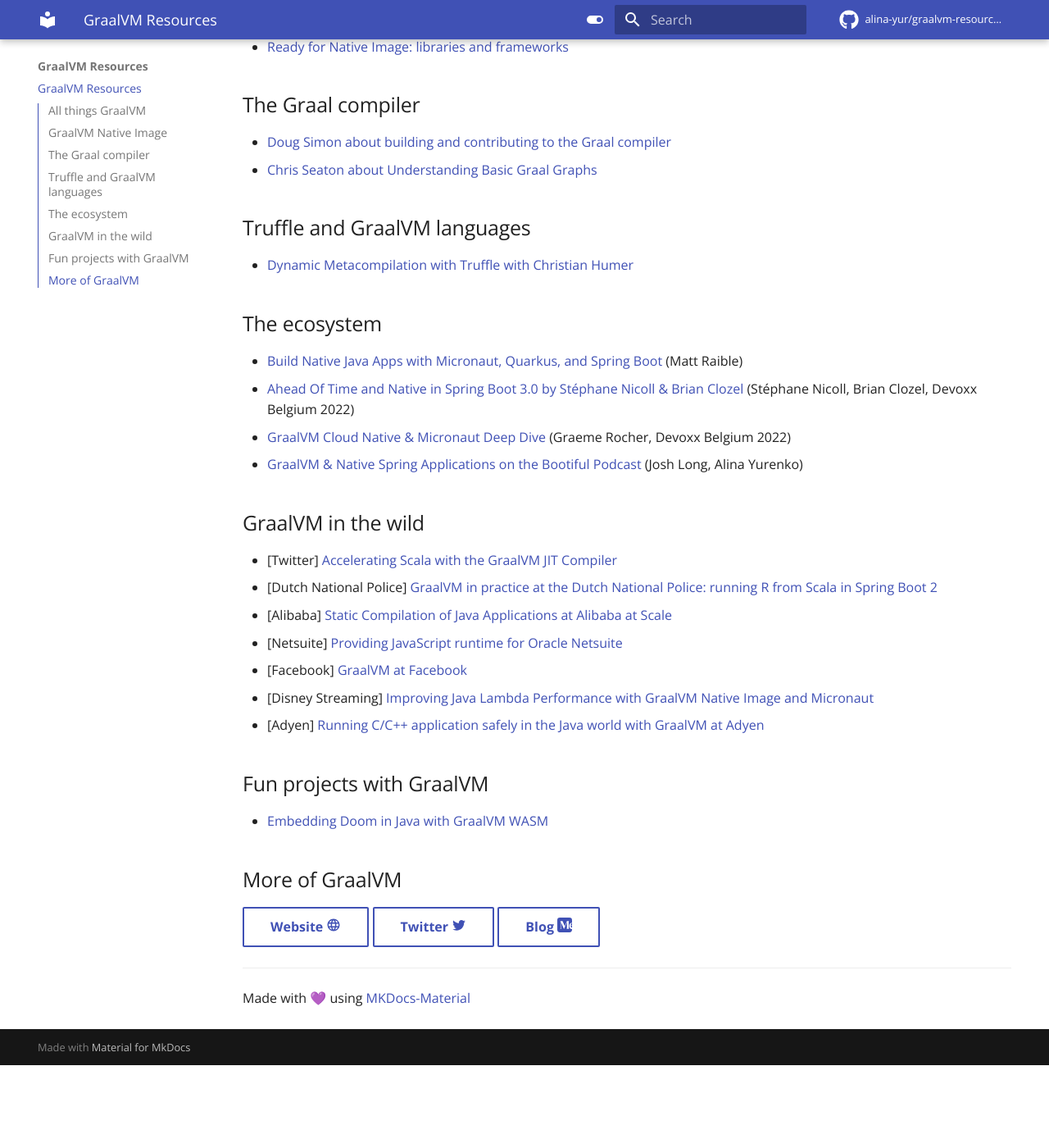
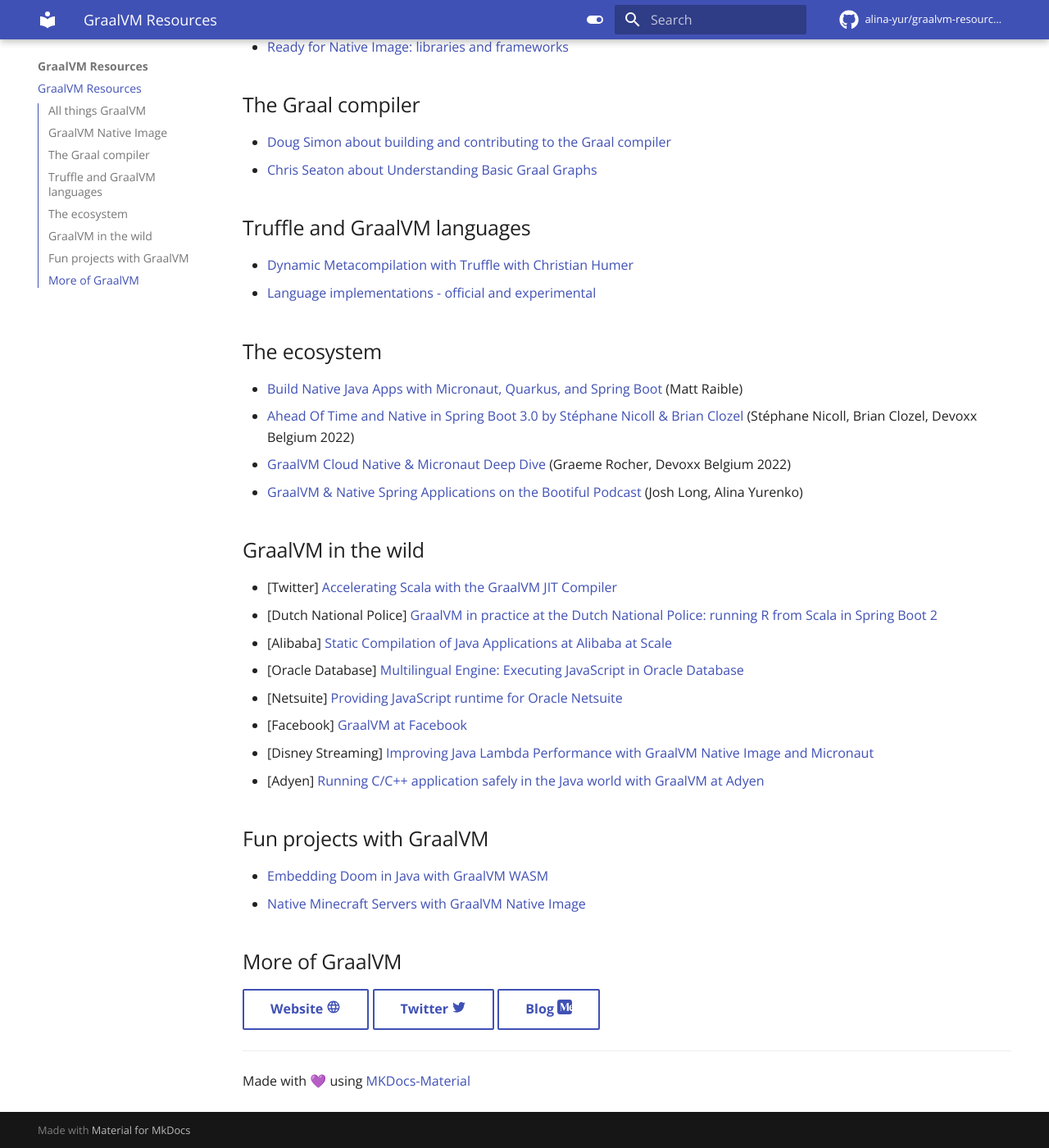
Before and after one commit to alina-yur/graalvm-resources, an MkDocs documentation site: the page built from docs/index.md, in a window 1280 px wide and 1400 px high, scrolled down 629 px. Shown: the whole window at 82% size. Built offline with MkDocs 1.6.1 and Material for MkDocs 9.7.7, drawn with Linux system fonts in a browser that asks for light colours; comment, search, counter and statistics services are not loaded; before the commit the page ends 1928 px from its top, so only the background shows below that.

Commit message:
Update index.md

```diff
--- a/docs/index.md
+++ b/docs/index.md
@@ -25,6 +25,7 @@
 ## Truffle and GraalVM languages
 
 - [Dynamic Metacompilation with Truffle with Christian Humer](https://www.youtube.com/watch?v=pksRrON5XfU)
+- [Language implementations - official and experimental](https://github.com/oracle/graal/blob/master/truffle/docs/Languages.md)
 
 ## The ecosystem
 
@@ -38,6 +39,7 @@
 - [Twitter] [Accelerating Scala with the GraalVM JIT Compiler](https://www.youtube.com/watch?v=G-vlQaPMAx)
 - [Dutch National Police] [GraalVM in practice at the Dutch National Police: running R from Scala in Spring Boot 2](https://vimeo.com/360837119)
 - [Alibaba] [Static Compilation of Java Applications at Alibaba at Scale](https://medium.com/graalvm/static-compilation-of-java-applications-at-alibaba-at-scale-2944163c92e)
+- [Oracle Database] [Multilingual Engine: Executing JavaScript in Oracle Database](https://medium.com/graalvm/mle-executing-javascript-in-oracle-database-c545feb1a010)
 - [Netsuite] [Providing JavaScript runtime for Oracle Netsuite](https://www.netsuite.com/portal/resource/articles/erp/graal-runtime-technology-improves-netsuite-platform-developer-productivity.shtml)
 - [Facebook] [GraalVM at Facebook](https://medium.com/graalvm/graalvm-at-facebook-af09338ac519)
 - [Disney Streaming] [Improving Java Lambda Performance with GraalVM Native Image and Micronaut](https://aws.amazon.com/blogs/opensource/improving-developer-productivity-at-disney-with-serverless-and-open-source/)
@@ -47,6 +49,7 @@
 ## Fun projects with GraalVM
 
 - [Embedding Doom in Java with GraalVM WASM](https://github.com/stepstone-tech/doom-graalvm)
+- [Native Minecraft Servers with GraalVM Native Image](https://medium.com/graalvm/native-minecraft-servers-with-graalvm-native-image-1a3f6a92eb48)
 
 ## More of GraalVM
 
```
